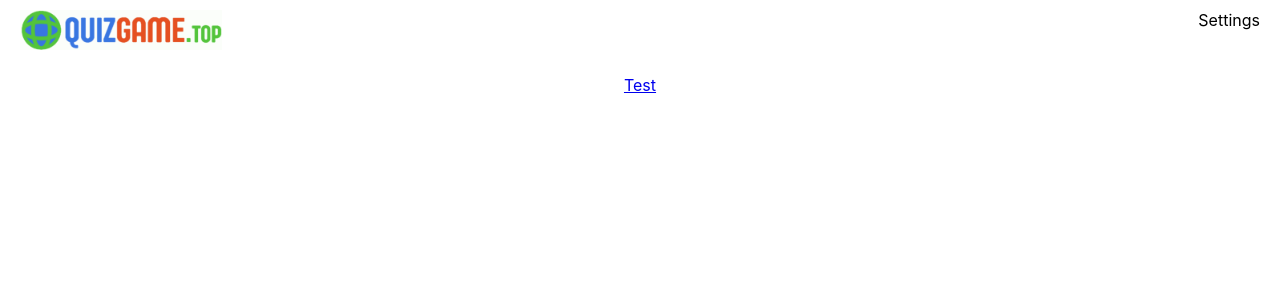
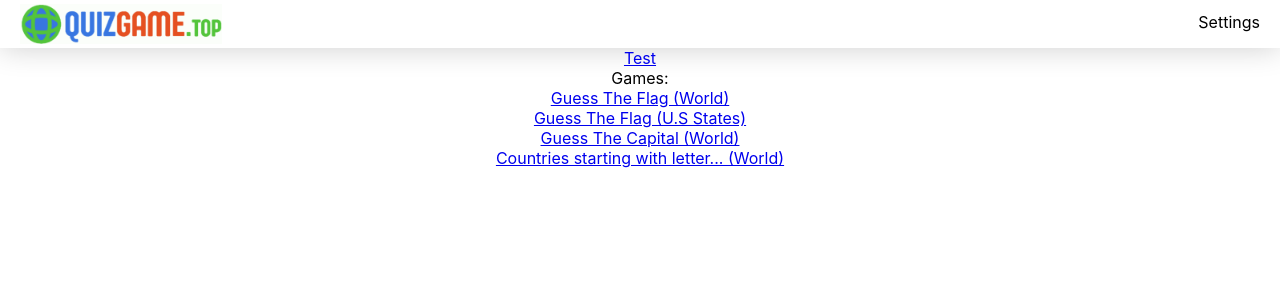
Before and after one commit to msam-dev/quizgame.top, a React (Vite) app in the folder quizgame.top-frontend/quizgame.top/: page / in a window 1280 px wide. Shown: the top 300 px of the page. Built offline with nearby package versions, Linux system fonts and the light colour scheme.

Commit message:
minor tweaks

```diff
--- a/quizgame.top-frontend/quizgame.top/src/assets/components/NavBar.tsx
+++ b/quizgame.top-frontend/quizgame.top/src/assets/components/NavBar.tsx
@@ -4,8 +4,12 @@ const Navbar = () => {
   return (
     <div className='navbar-container'>
       <div className="navbar-content">
-        <a className='navbar-link' href='/'> <img className='navbar-logo' src='src\assets\images\quizgame-title-LD.png'/></a>
-        <a className='navbar-link' href='/settings'>Settings</a>
+        <div className='navbar-logo-container'>
+          <a href='/'><img className='navbar-logo' src='src\assets\images\quizgame-title-LD.png'/></a>
+        </div>
+        <div className='navbar-settings-container'>
+          <a className='navbar-settings' href='/settings'>Settings</a>
+        </div>
       </div>
     </div>
   );
--- a/quizgame.top-frontend/quizgame.top/src/assets/css/Home.scss
+++ b/quizgame.top-frontend/quizgame.top/src/assets/css/Home.scss
@@ -3,7 +3,6 @@
 .home-container{
   display: flex;
   flex-direction: column;
-  height: 100vh;
   width: 100%;
 }
 
@@ -12,5 +11,6 @@
   flex-direction: column;
   align-self: center;
   text-align: center;
+  color: var(--txt-color-2);
   width: 100%;
 }
--- a/quizgame.top-frontend/quizgame.top/src/assets/css/NavBar.scss
+++ b/quizgame.top-frontend/quizgame.top/src/assets/css/NavBar.scss
@@ -7,18 +7,29 @@
 .navbar-content{
   display: flex;
   justify-content: space-between;
-  padding-top:10px;
-  padding-left: 20px;
-  padding-right: 20px;
-  height: 45px;
+  height: 48px;
   background-color: var(--bg-color-1);
+  box-shadow: 0 0 30px 0 var(--shadow);
 }
 
-.navbar-link{
-  color: var(--txt-color-2);
-  text-decoration: none;
+.navbar-logo-container{
+
 }
 
 .navbar-logo{
+  padding-left: 20px;
+  padding-top: 4px;
   height: 40px;
 }
+
+.navbar-settings-container{
+  display: flex;
+}
+
+.navbar-settings{
+  color: var(--txt-color-2);
+  text-decoration: none;
+  padding-top: 12px;
+  padding-right: 20px;
+  padding-left: 20px;
+}
--- a/quizgame.top-frontend/quizgame.top/src/assets/css/index.scss
+++ b/quizgame.top-frontend/quizgame.top/src/assets/css/index.scss
@@ -3,10 +3,11 @@
   --bg-color-2: #555555;
   --txt-color-1: white;
   --txt-color-2: black;
-  --border-color: red;
-  --highlight-1: green;
-  --highlight-2: blue;
+  --border-color: #ff5925;
+  --highlight-1: #5cda42;
+  --highlight-2: #3e83fb;
   --box-color: rgb(167, 118, 167);
+  --shadow: #cecece;
 
   background-color: var(--bg-color-1);
   color: var(--txt-color-1);
--- a/quizgame.top-frontend/quizgame.top/src/pages/Home.tsx
+++ b/quizgame.top-frontend/quizgame.top/src/pages/Home.tsx
@@ -4,9 +4,15 @@ const Home = () => {
   return (
     <div className='home-container'>
       <div className="home-welcome-card">
-        Hello : )
         <a href='/test'>Test</a>
-      </div>
+          Games:
+        <a href='/test'>Guess The Flag (World)</a>
+        <a href='/test'>Guess The Flag (U.S States)</a>
+        <a href='/test'>Guess The Capital (World)</a>
+        <a href='/test'>Countries starting with letter... (World)</a>
+
+
+      </div> ``
     </div>
   );
 }
```
